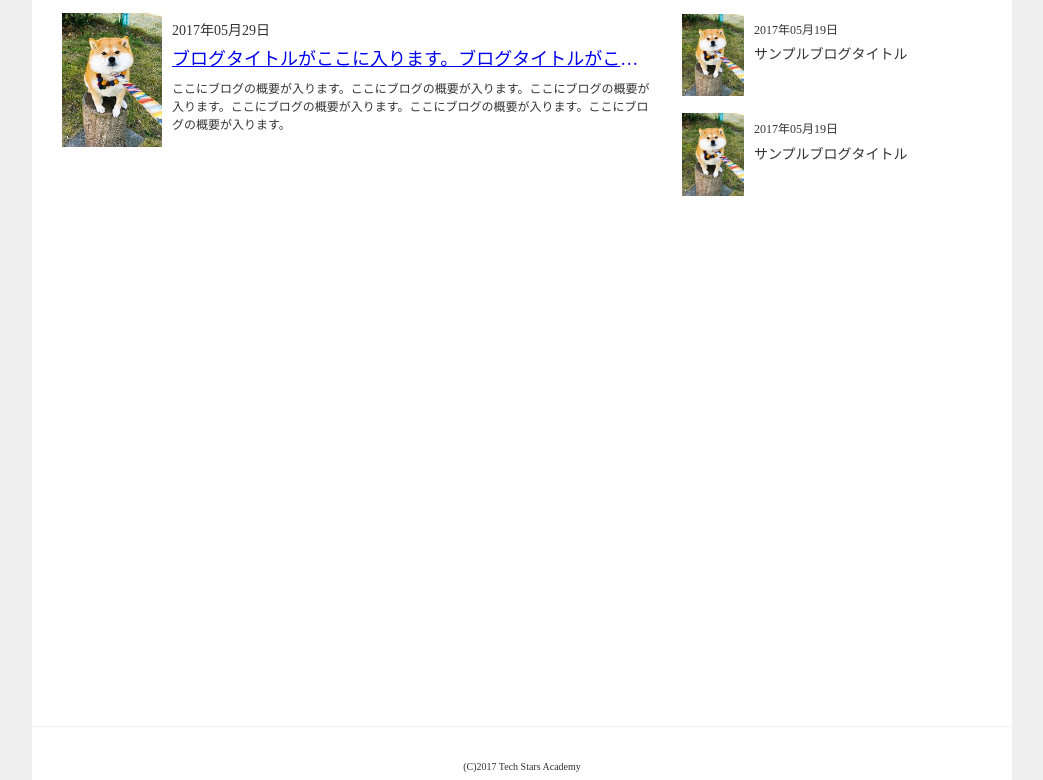
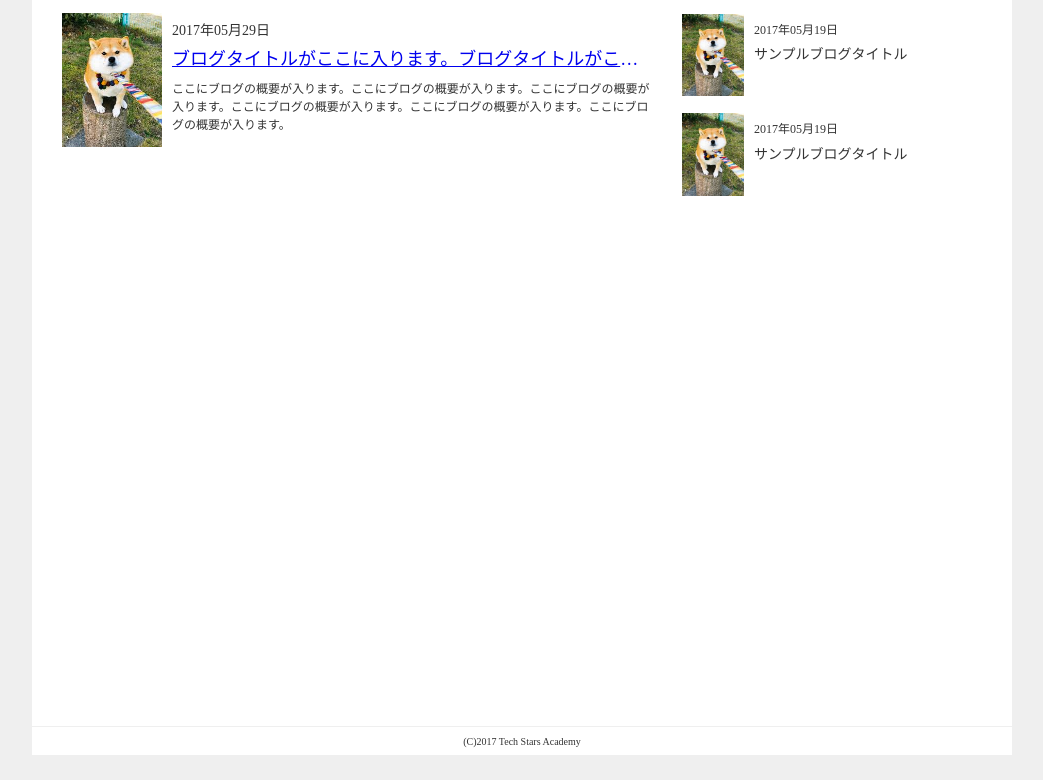
Before and after one commit to massariu/Sample_Blog, a plain HTML site: page index3.html in a window 1280 px wide. Shown: the part 542-1322 px from the top of the page, without its empty margins (118-1161 px from the left). After the commit the page ends 1297 px from the top, so only its background shows below. Drawn offline with nearby package versions, Linux system fonts and the light colour scheme.

Commit message:
Sample_Blog

```diff
--- a/css/style3.css
+++ b/css/style3.css
@@ -101,13 +101,11 @@ main {
   text-overflow: ellipsis;
   white-space: nowrap;
   display: block;
-
 }
 
 .news .blog-title {
   font-size: 14px;
 }
-
 
 .blog-summary {
   font-size: 12px;
@@ -159,7 +157,7 @@ footer {
   border-top: solid 1.5px #efefef;
   line-height: 2.0;
   margin-top: 40px;
-  padding-top: 25px;
+  padding-top: 25pxß;
 }
 
 footer small {
```
